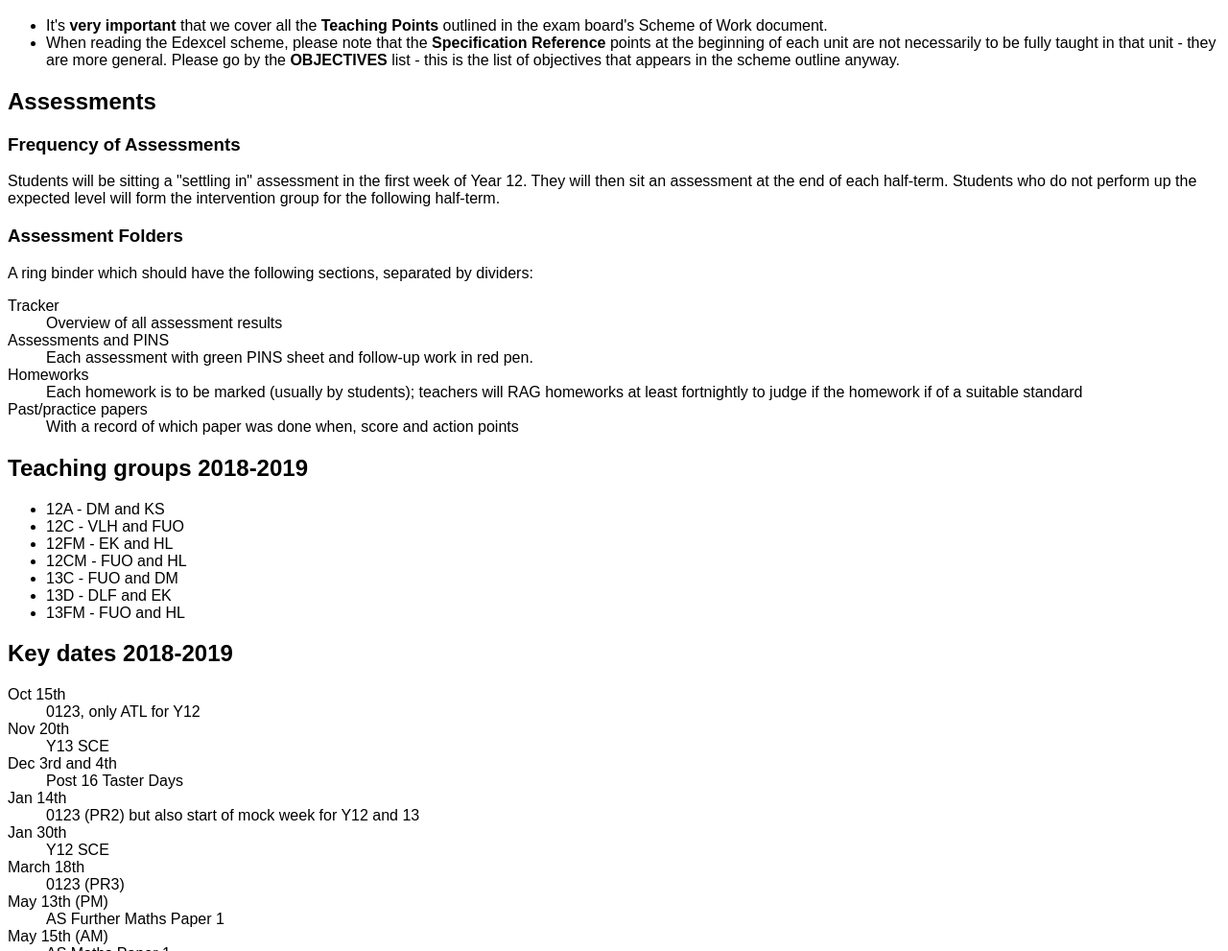
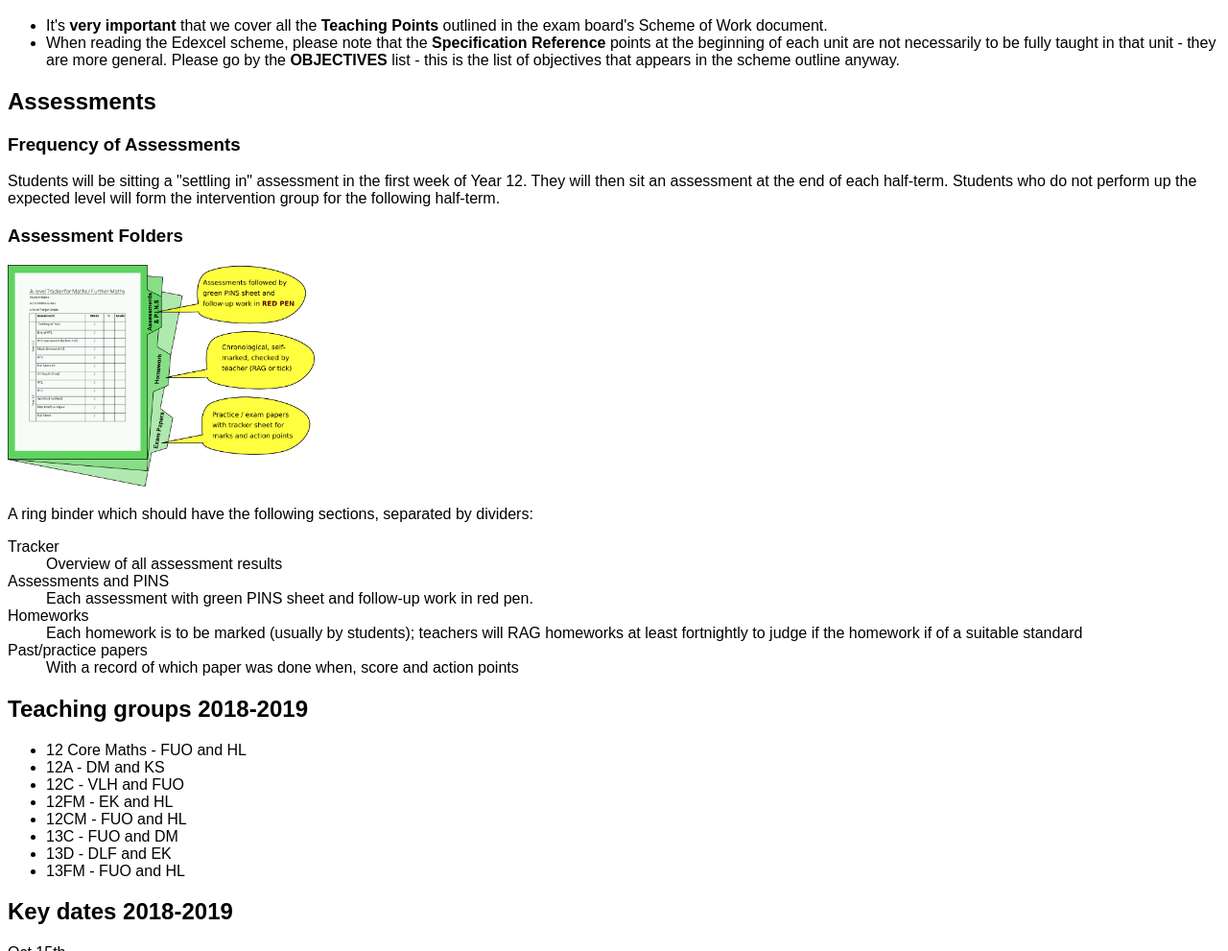
Before and after one commit to MrFelixU/ks5-edexcel, a plain HTML site: page ahsks5sow/index.html in a window 1280 px wide. Shown: the part 110-1101 px from the top of the page at 96% size. Drawn offline with Linux system fonts and the light colour scheme.

Commit message:
folder picture added

```diff
--- a/ahsks5sow/index.html
+++ b/ahsks5sow/index.html
@@ -64,6 +64,11 @@
       </p>
 
       <h3>Assessment Folders</h3>
+      <a href="scheme/assessments/documents/FolderContents.png"
+         title="full-size folder details">
+         <img src="scheme/assessments/documents/FolderContents.png"
+           style="display: float; width: 20em; height: auto;" />
+      </a>
       <p>
         A ring binder which should have the following sections, separated by dividers:
         <dl>
@@ -87,10 +92,11 @@
     <h2>Teaching groups 2018-2019</h2>
     <div class="panel">
       <ul>
+        <li>12 Core Maths - FUO and HL</li>
         <li>12A - DM and KS</li>
         <li>12C - VLH and FUO</li>
         <li>12FM - EK and HL</li>
-	<li>12CM - FUO and HL</li>
+	      <li>12CM - FUO and HL</li>
         <li>13C - FUO and DM</li>
         <li>13D - DLF and EK</li>
         <li>13FM - FUO and HL</li>
```
